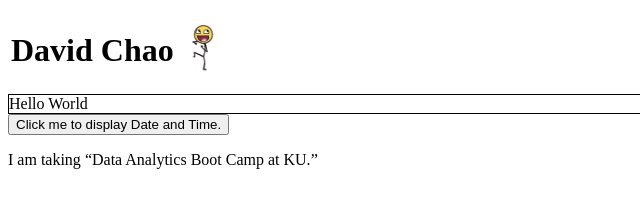
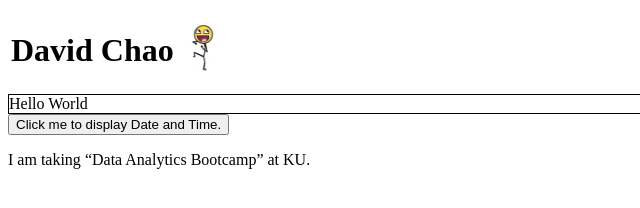
Before and after one commit to davidc104/davidc104.github.io, a plain HTML site: page index.html in a window 1280 px wide. Shown: the full height of the page, 0-640 px from the left. Drawn offline with Linux system fonts and the light colour scheme.

Commit message:
Update index.html

```diff
--- a/index.html
+++ b/index.html
@@ -21,7 +21,7 @@ Click me to display Date and Time.</button>
 
   <p id="demo"></p>
 
- <p>I am taking <q>Data Analytics Boot Camp at KU.</q></p>
+  <p>I am taking <q>Data Analytics Bootcamp</q> at KU.</p>
 
 
 
```
